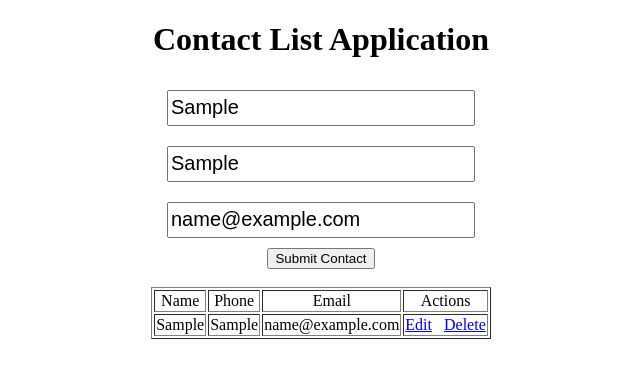
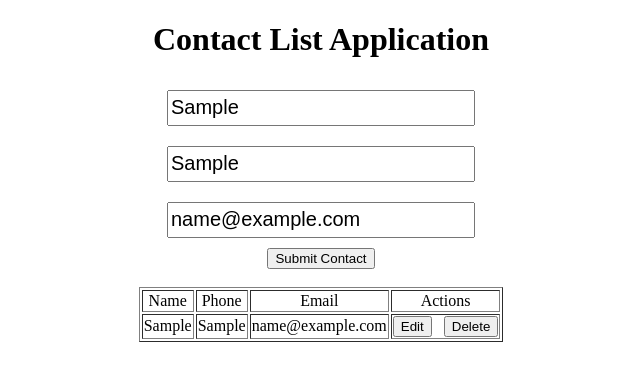
Before and after one commit to Grant-lubsch/CRUD, a React (Create React App) app in the folder client/: page / in a window 1280 px wide. Both pictures are taken after typing "Sample", "Sample", "name@example.com" into the empty fields and a click on the button "Submit Contact". Shown: the top 378 px of the page, without its empty margins (319-959 px from the left). Built offline with nearby package versions, Linux system fonts and the light colour scheme; no server answers.

Commit message:
fixed bugs

```diff
--- a/client/src/App.js
+++ b/client/src/App.js
@@ -77,9 +77,9 @@
                   <td>{val.contactPhone}</td>
                   <td>{val.contactEmail}</td>
                   <td>
-                    <a href="api/update">Edit</a>
+                    <button onClick={() => handleEdit(val.id)}>Edit</button>
                     &nbsp;&nbsp;&nbsp;
-                    <a href="api/delete">Delete</a>
+                    <button onClick={() => handleDelete(val.id)}>Delete</button>
                   </td>
                 </tr>
               );
```
